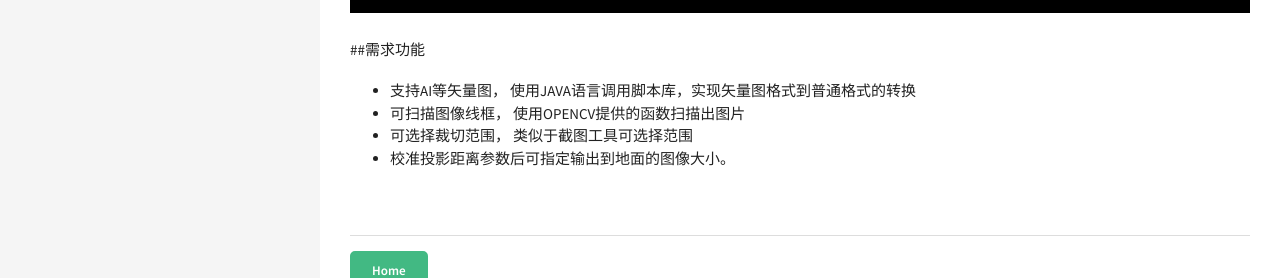
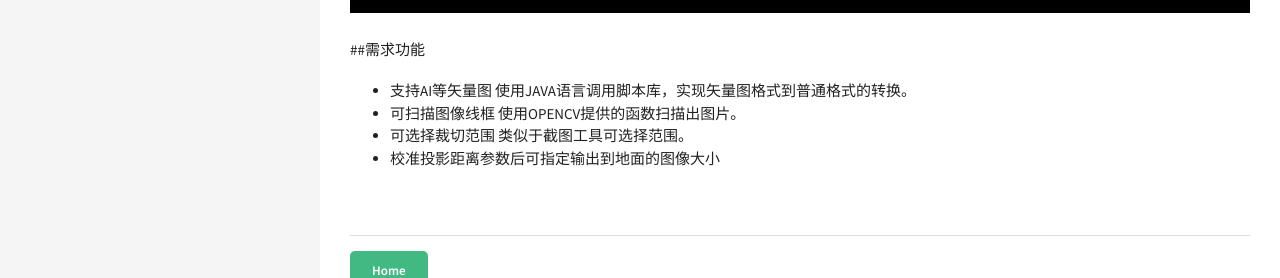
Before and after one commit to Yoghurt29/Yoghurt29.github.io, a Jekyll site: the page built from _posts/2017-07-8-picture-studio-post.md, in a window 1280 px wide. Shown: the part 1292-1570 px from the top of the page. Built offline with Jekyll 4.4.1, drawn with Linux system fonts in a browser that asks for light colours.

```diff
--- a/_posts/2017-07-8-picture-studio-post.md
+++ b/_posts/2017-07-8-picture-studio-post.md
@@ -1,7 +1,7 @@
 ---
 layout: post
 title: 投影图片工作室（JAVA Swing应用）
-excerpt: "桌面应用，可将用户给定的矢量图等通过投影仪输出到地面。用于辅助定位。;"
+excerpt: "桌面应用,可将用户给定的矢量图等通过投影仪输出到地面,用于辅助定位;"
 categories: [about Trulon]
 comments: true
 image:
@@ -13,10 +13,10 @@ image:
 <img src="img/picture_studio_work_view.png" >
 
 ##需求功能
-* 支持AI等矢量图，
-	使用JAVA语言调用脚本库，实现矢量图格式到普通格式的转换
-* 可扫描图像线框，
-	使用OPENCV提供的函数扫描出图片
-* 可选择裁切范围，
-	类似于截图工具可选择范围
-* 校准投影距离参数后可指定输出到地面的图像大小。
+* 支持AI等矢量图
+	使用JAVA语言调用脚本库，实现矢量图格式到普通格式的转换。
+* 可扫描图像线框
+	使用OPENCV提供的函数扫描出图片。
+* 可选择裁切范围
+	类似于截图工具可选择范围。
+* 校准投影距离参数后可指定输出到地面的图像大小
```
Also changed, not shown: _posts/2017-07-09-material-manage-post.md (+1 -1 lines), _posts/2017-07-14-main-board-post.md (+1 -2 lines), articles/2017-07/img/material_manage_back_line_chart_view.png, articles/2017-07/img/material_manage_day_data_view.png, articles/2017-07/img/material_manage_manage_material_view.png, articles/2017-07/img/material_manage_sign_order_view.png.
